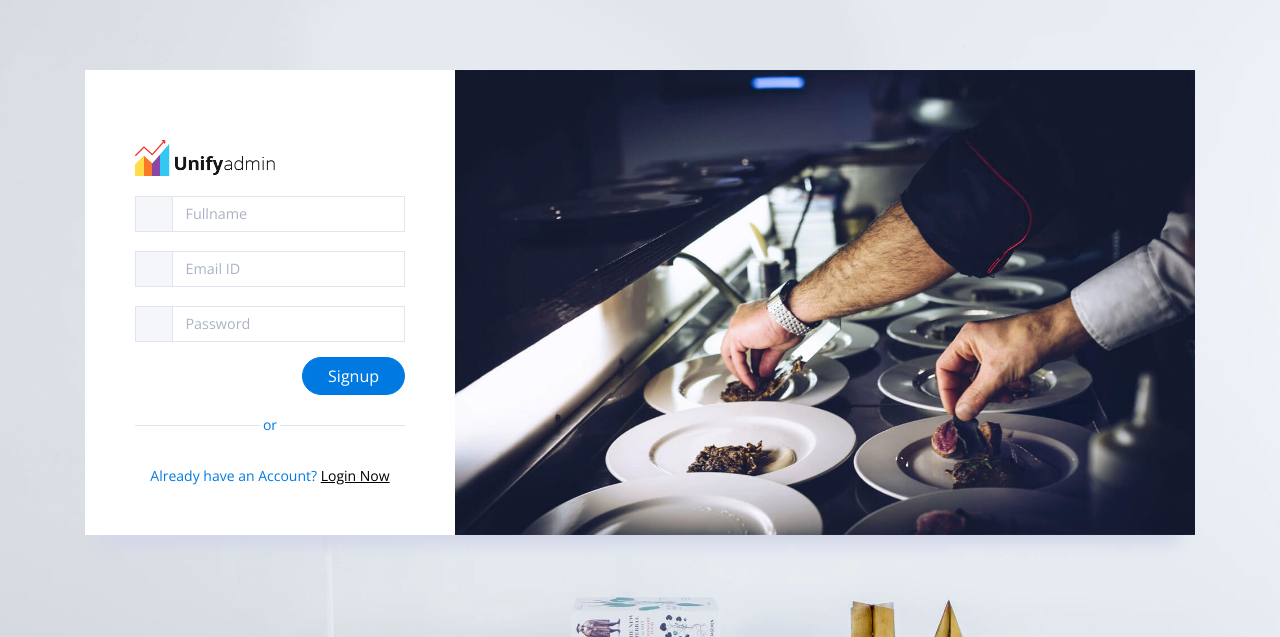
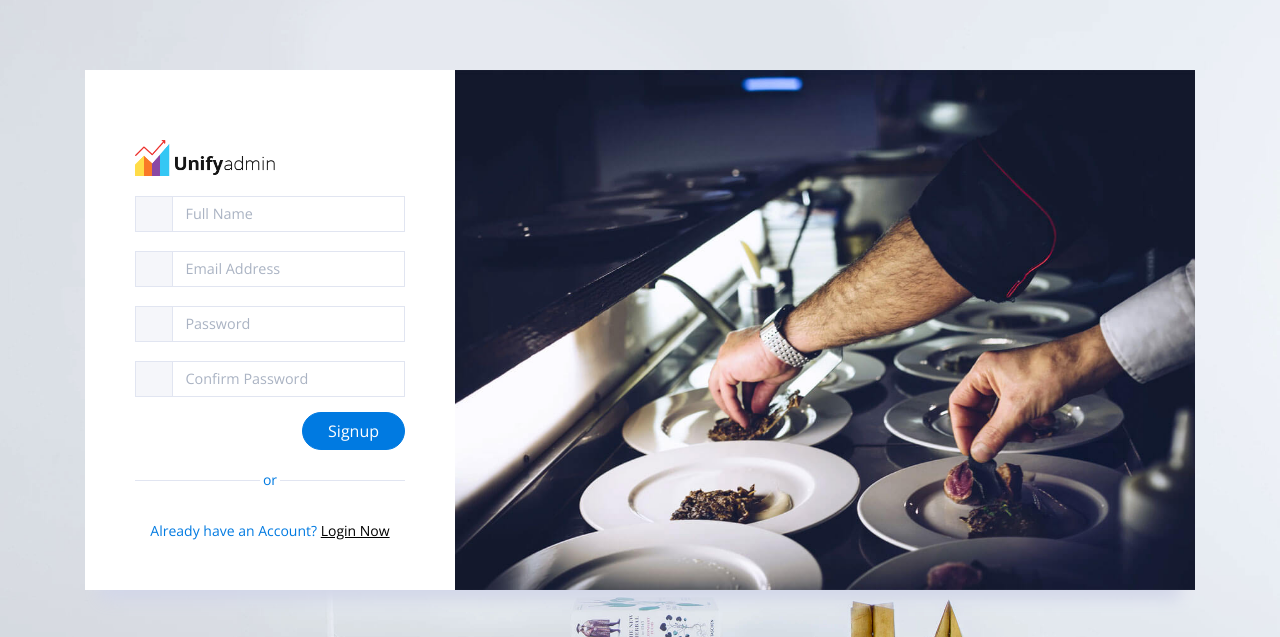
Before and after one commit to Xand3rxx/wise-flask-mvp, a Python web app: template templates/signup.html in a window 1280 px wide. Shown: the top 637 px of the page. Run offline with Jinja, Linux system fonts and the light colour scheme; the template is opened without the code that fills it, so the values that code supplies are empty; some web fonts are replaced.

Commit message:
Modified the registration page

```diff
--- a/templates/signup.html
+++ b/templates/signup.html
@@ -40,17 +40,22 @@
 										</a>
 										<div class="input-group">
 											<span class="input-group-addon" id="fullname"><i class="icon-account_circle"></i></span>
-											<input type="text" class="form-control" placeholder="Fullname">
+											<input type="text" name="full_name" class="form-control" placeholder="Full Name">
 										</div>
 										<br>
 										<div class="input-group">
 											<span class="input-group-addon" id="email"><i class="icon-account_circle"></i></span>
-											<input type="email" class="form-control" placeholder="Email ID">
+											<input type="email" name="email" class="form-control" placeholder="Email Address">
 										</div>
 										<br>
 										<div class="input-group">
 											<span class="input-group-addon" id="password"><i class="icon-verified_user"></i></span>
-											<input type="password" class="form-control" placeholder="Password">
+											<input type="password" name="password" class="form-control" placeholder="Password">
+										</div>
+										<br>
+										<div class="input-group">
+											<span class="input-group-addon" id="password"><i class="icon-verified_user"></i></span>
+											<input type="password" name="confirm_password" class="form-control" placeholder="Confirm Password">
 										</div>
 										<div class="actions clearfix">
 											<button type="submit" class="btn btn-primary">Signup</button>
```
